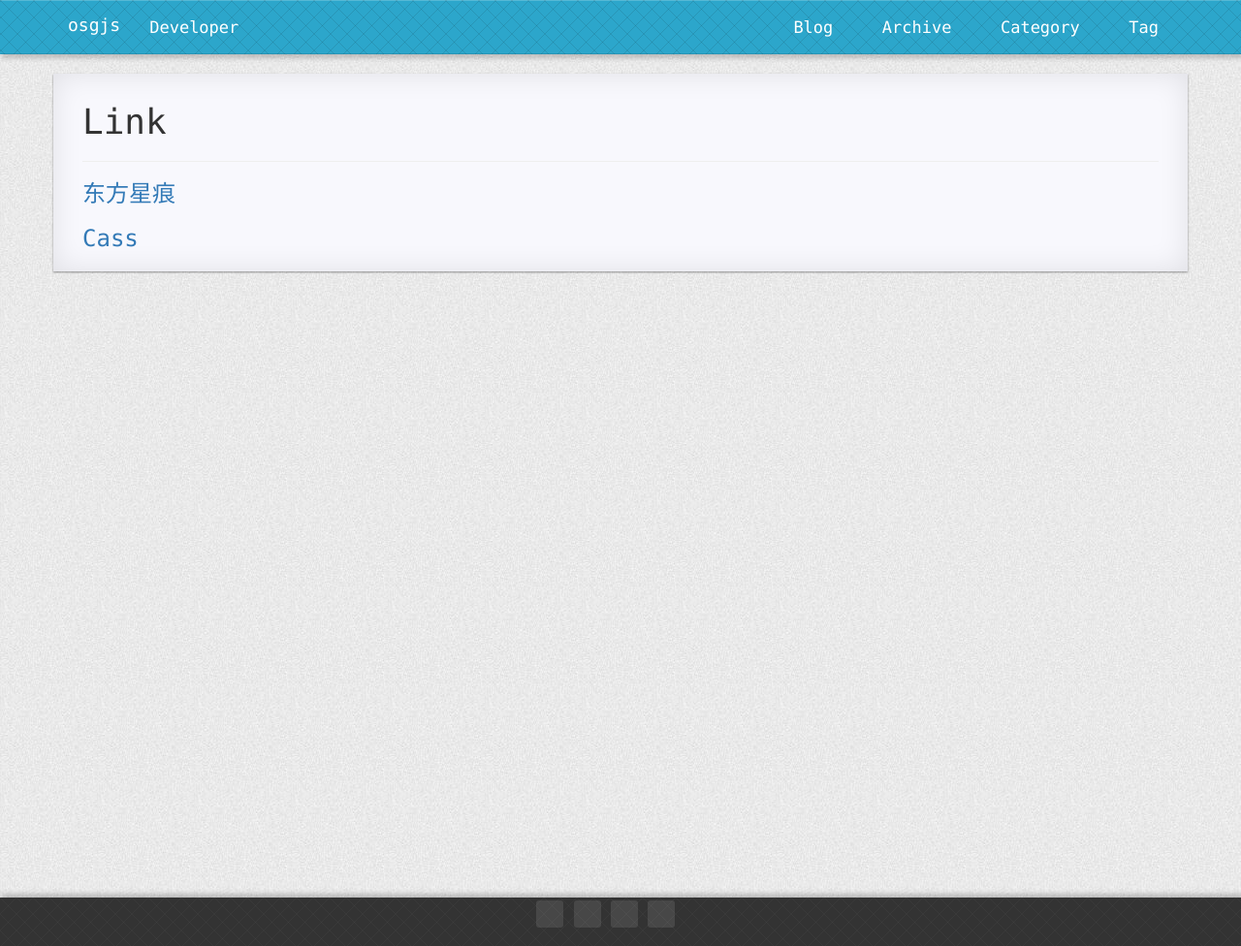
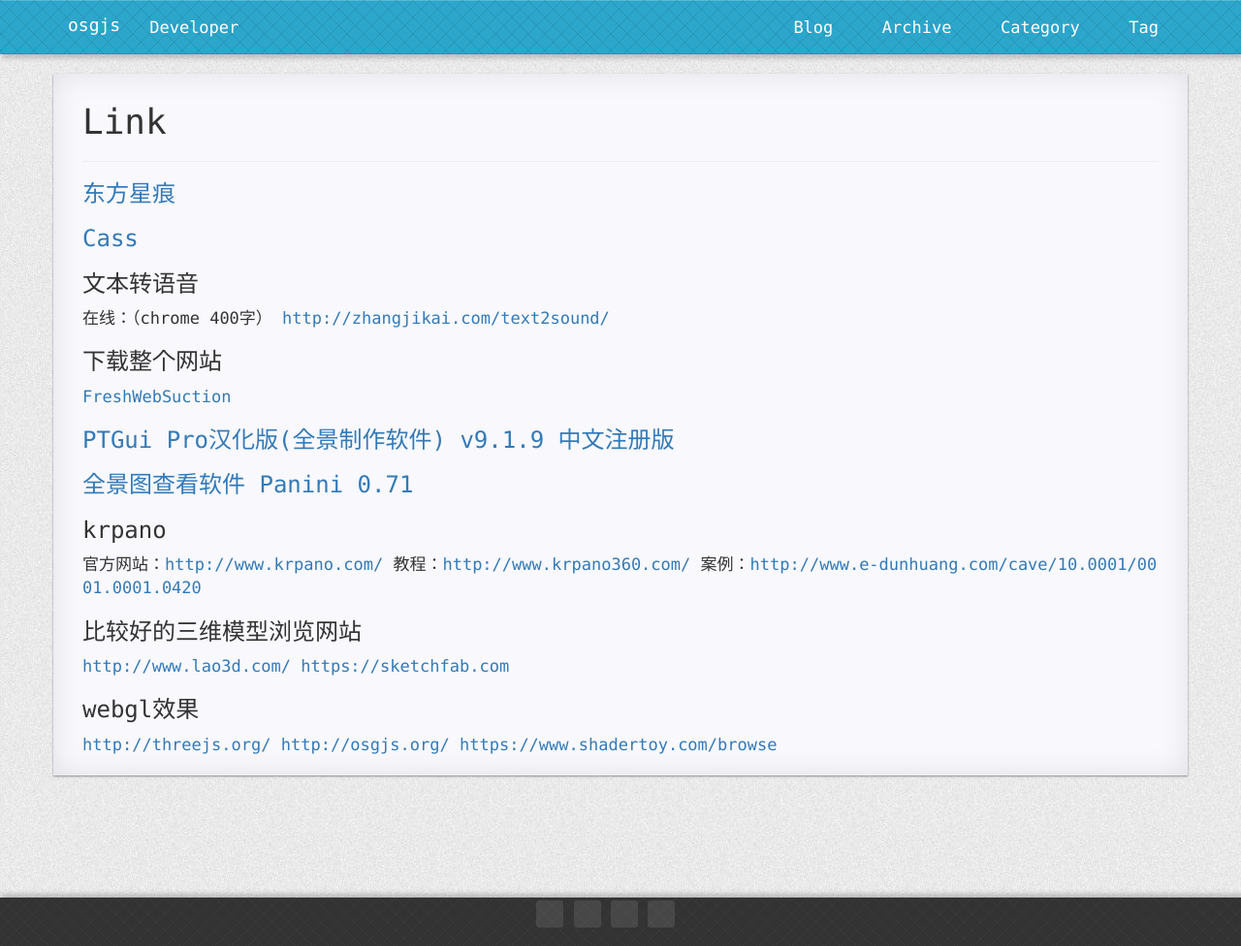
Before and after one commit to Fav/ForStudy, a Jekyll site: the page built from pages/5link-external.md, in a window 1280 px wide. Shown: the whole page at 97% size. Built offline with Jekyll 4.4.1, drawn with Linux system fonts in a browser that asks for light colours; nearby versions of some CDN libraries; comment, search, counter and statistics services are not loaded; a style sheet for code colours, icons or effects is not loaded.

Commit message:
add link

```diff
--- a/_layouts/post.html
+++ b/_layouts/post.html
@@ -32,9 +32,11 @@ layout: default
           </div>
         </div>
         <div class="pad-min"></div>
+		<!--
         <div id="post-comment" class="sheet post">
             <div id="disqus_thread"></div>
         </div>
+		-->
     </div>
     <div class="content-navigation col-lg-3">
       <div class="shadow-bottom-center" >
--- a/pages/5link-external.md
+++ b/pages/5link-external.md
@@ -8,3 +8,29 @@ icon: octicon-link-external
 ### [东方星痕](http://www.lxy520.net/)
 
 ### [Cass](http://cassite.net/)
+
+### 文本转语音
+在线：（chrome 400字）
+[http://zhangjikai.com/text2sound/](http://zhangjikai.com/text2sound/)
+
+### 下载整个网站
+[FreshWebSuction](http://www.freshwebmaster.com/index.html)
+
+### [PTGui Pro汉化版(全景制作软件) v9.1.9 中文注册版](http://www.xp510.com/xiazai/Graphics/ImageProces/24762.html)
+
+### [全景图查看软件 Panini 0.71](https://sourceforge.net/projects/pvqt/)
+
+### krpano
+官方网站：[http://www.krpano.com/](http://www.krpano.com/)
+教程：[http://www.krpano360.com/](http://www.krpano360.com/)
+案例：[http://www.e-dunhuang.com/cave/10.0001/0001.0001.0420](http://www.e-dunhuang.com/cave/10.0001/0001.0001.0420)
+
+
+### 比较好的三维模型浏览网站
+[http://www.lao3d.com/](http://www.lao3d.com/)
+[https://sketchfab.com](https://sketchfab.com)
+
+### webgl效果
+[http://threejs.org/](http://threejs.org/)
+[http://osgjs.org/](http://osgjs.org/)
+[https://www.shadertoy.com/browse](https://www.shadertoy.com/browse)
```
